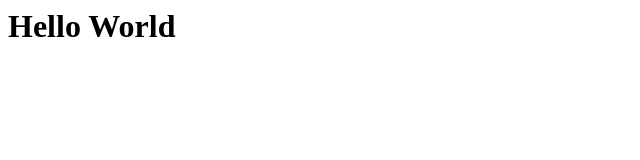
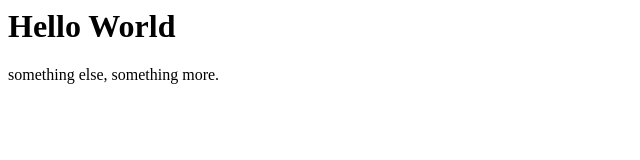
Before and after one commit to Binghamton-University-Design/arts-280d-starter-visceralily, a plain HTML site: page index.html in a window 1280 px wide. Shown: the whole page, without its empty margins (0-640 px from the left). Drawn offline with Linux system fonts and the light colour scheme.

Commit message:
Update index.html

```diff
--- a/index.html
+++ b/index.html
@@ -7,6 +7,8 @@
 
      <h1>Hello World</h1>
 
+     <p>something else, something more.</p>
+
     </body>
 
 </html>
```
